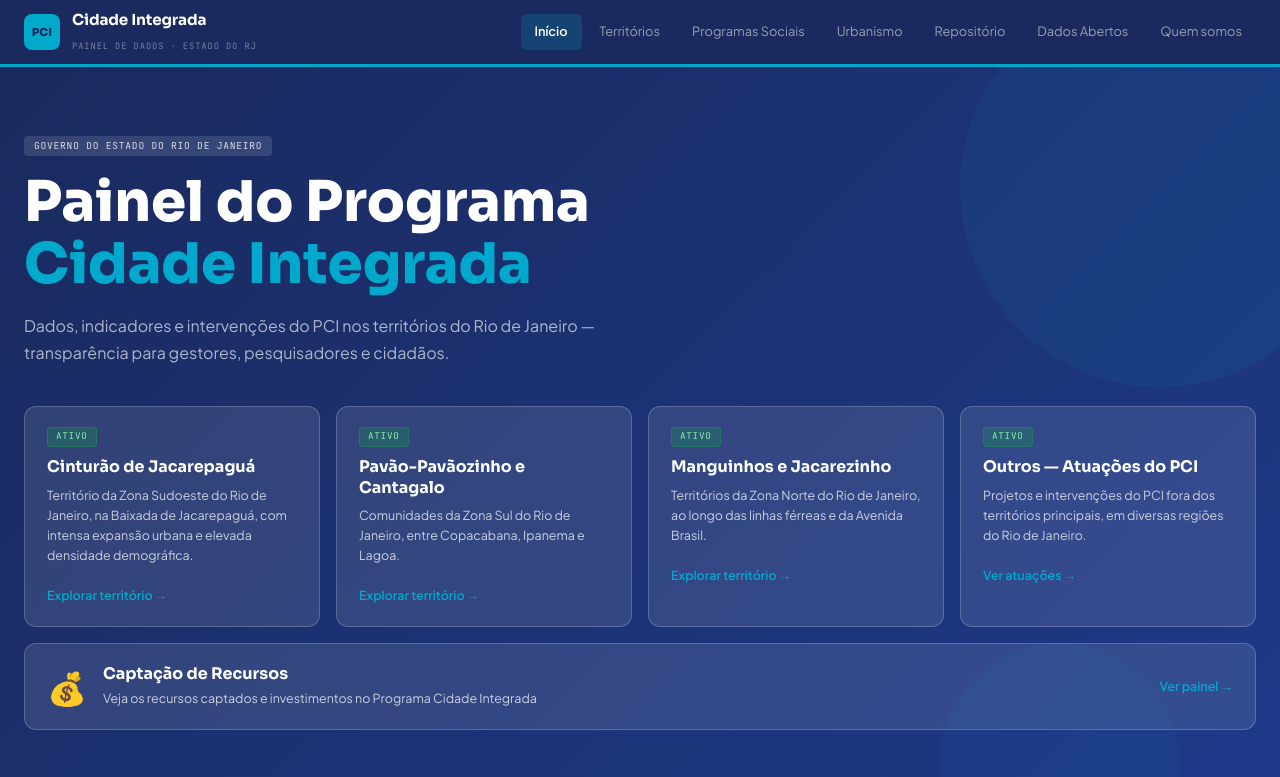
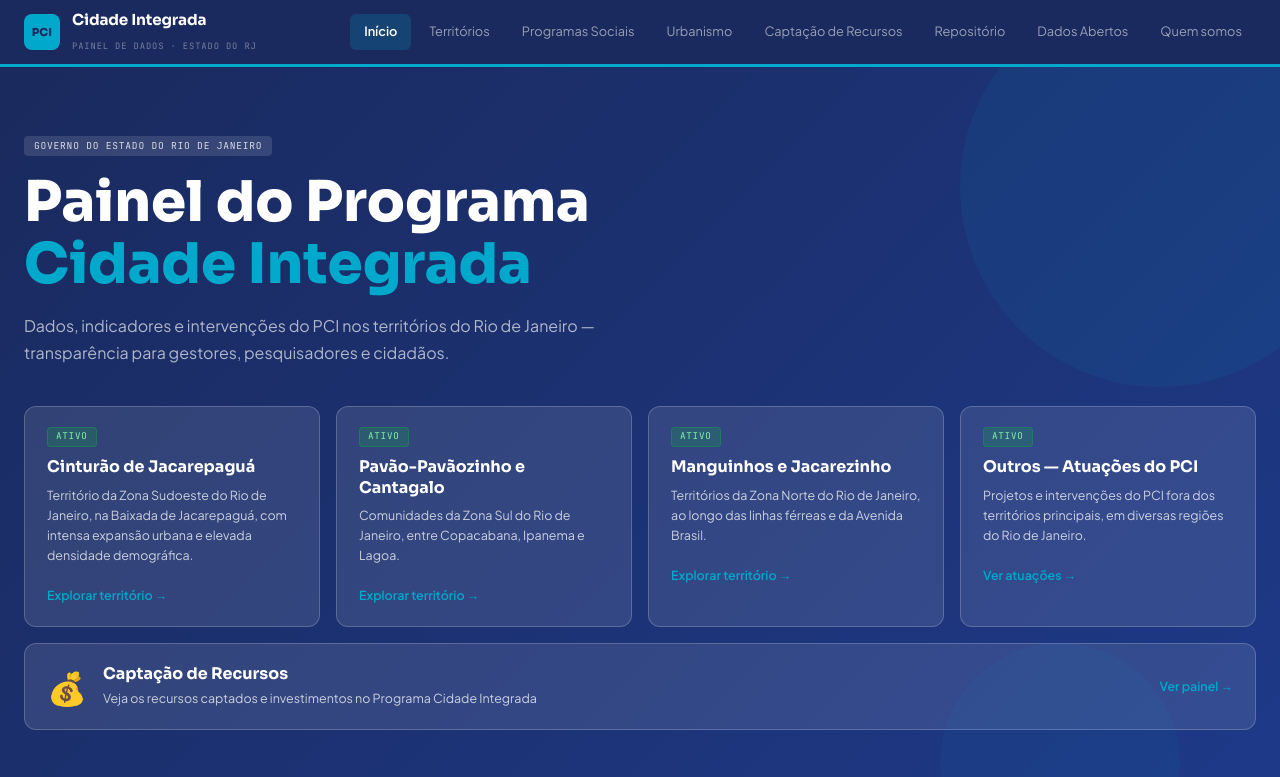
Before and after one commit to sitegovdados-rgb/GovDados, a Next.js app: page / in a window 1280 px wide. Shown: the top 777 px of the page. Built offline with nearby package versions, Linux system fonts and the light colour scheme.

Commit message:
feat: adicionar Captação de Recursos ao menu de navegação

```diff
--- a/src/components/ui/Navbar.tsx
+++ b/src/components/ui/Navbar.tsx
@@ -8,6 +8,7 @@ const links = [
   { href: '/territorios',     label: 'Territórios' },
   { href: '/programas',       label: 'Programas Sociais' },
   { href: '/urbanismo',       label: 'Urbanismo' },
+  { href: '/captacao-recursos', label: 'Captação de Recursos' },
   { href: '/repositorio',     label: 'Repositório' },
   { href: '/dados',           label: 'Dados Abertos' },
   { href: '/quem-somos',     label: 'Quem somos' },
```
